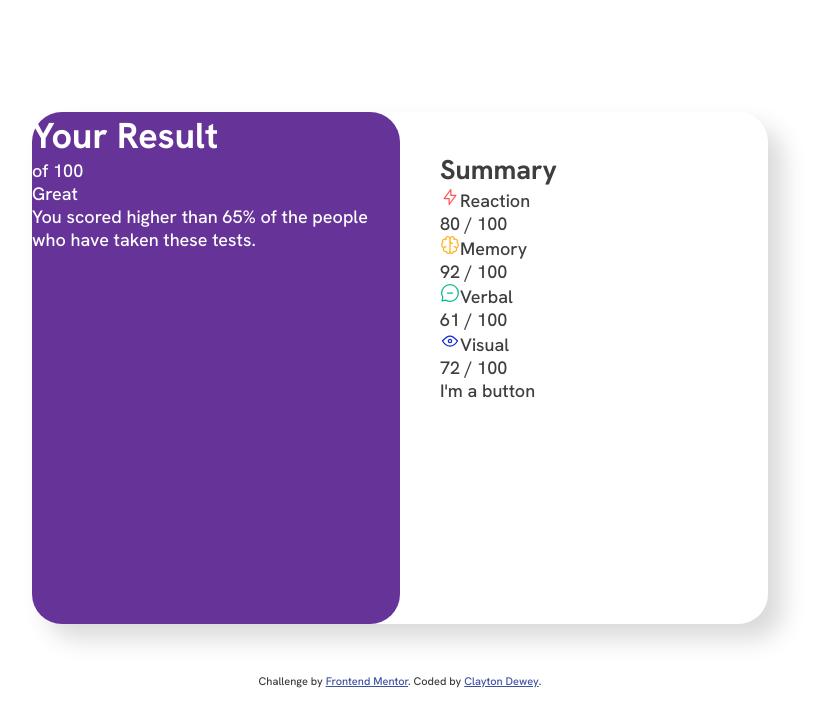
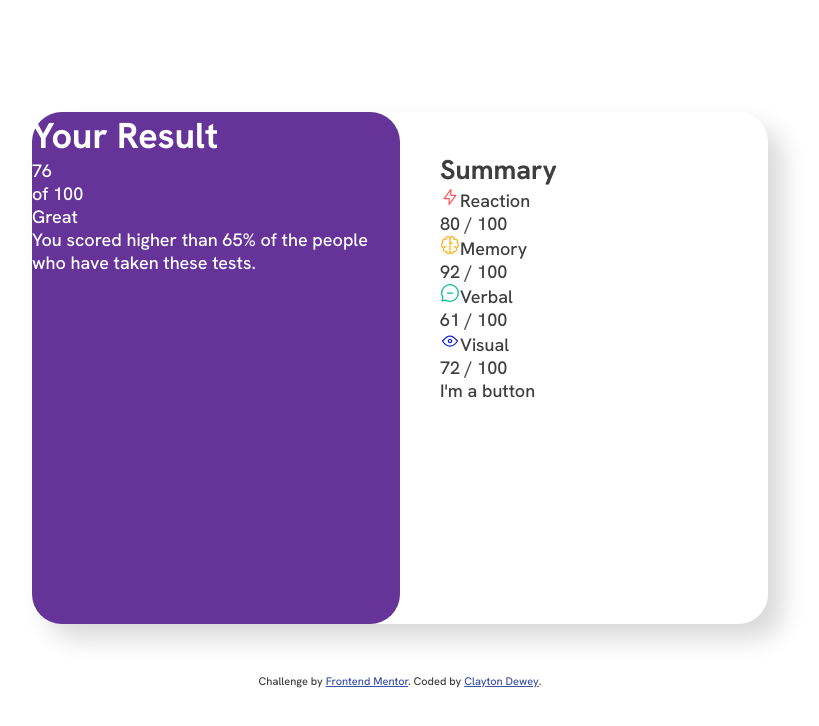
Before and after one commit to ClaytonDewey/results-summary-component, a React (Create React App) app: page / in a window 1280 px wide. Shown: the top 726 px of the page, without its empty margins (240-1059 px from the left). Built offline with nearby package versions, Linux system fonts and the light colour scheme.

Commit message:
Pass score prop to component

```diff
--- a/src/components/ResultCard.tsx
+++ b/src/components/ResultCard.tsx
@@ -7,7 +7,7 @@ const ResultCard: React.FC<ResultCardProps> = () => {
   return (
     <div className='results'>
       <h1>Your Result</h1>
-      <Score />
+      <Score score={76} />
       <p>Great</p>
       <p>
         You scored higher than 65% of the people who have taken these tests.
```
